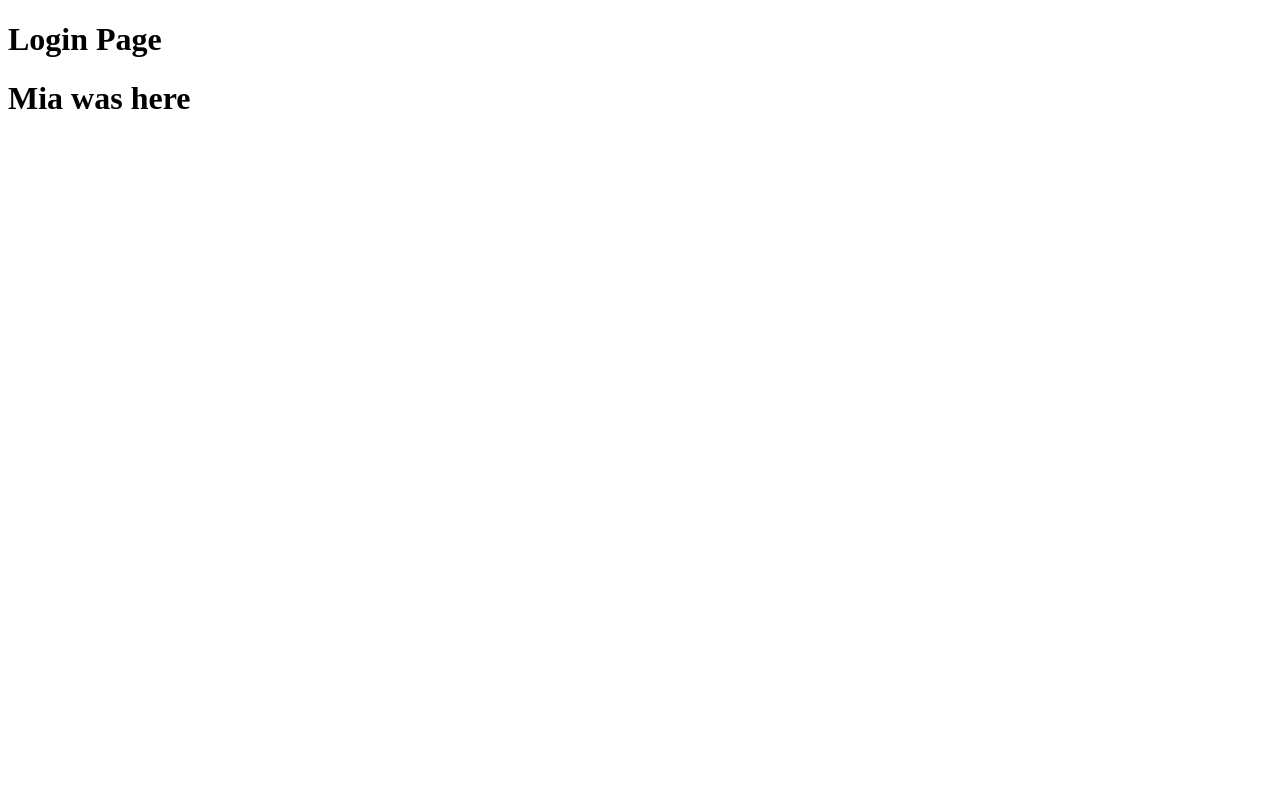
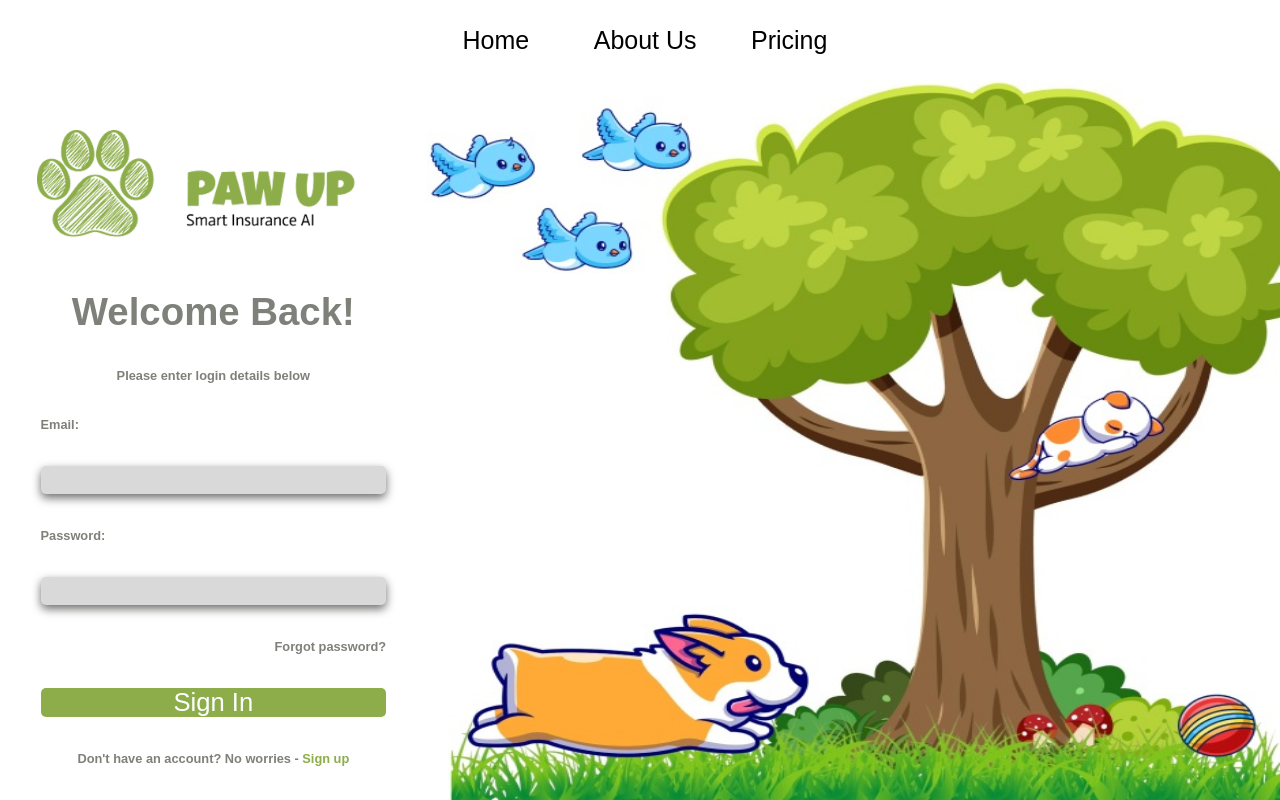
Before and after one commit to Muhammad-Deen/Paw_Up_Frontend, a plain HTML site: page Paw_Up_webpages/login.html in a window 1280 px wide. Drawn offline with Linux system fonts and the light colour scheme.

Commit message:
Doing Login Page

```diff
--- /dev/null
+++ b/CSS/LoginPage.css
@@ -0,0 +1,162 @@
+*{
+    margin: 0;
+    padding: 0;
+    box-sizing: border-box;
+    font-family: Arial, Helvetica, sans-serif;
+}
+
+.body{
+    height: 100vh;
+    display: flex;
+}
+
+.navigation {
+    display: flex;
+    align-items: center;
+    justify-content: center;
+    align-items: center;
+    height: 10vh;
+}
+
+.ul li a {
+    text-decoration: none;
+    color: inherit;
+    padding: 10px;
+}
+
+.ul li a:hover {
+    color:#8CAD4A
+}
+
+.logo {
+    width: 100%;
+    margin: 2vh;
+}
+
+.picture {
+    width: auto;
+    height: 90vh;
+    object-fit: fill;
+}
+
+.navigation ul li {
+    display: inline-block;
+    list-style: none;
+    margin: 10px 15px;
+    font-size: 25px;
+    padding: 10px
+}
+
+.row {
+    display: flex;
+    flex-direction: row;
+    justify-content: center;
+    align-items: center;
+}
+
+.col-left{
+    flex: 1;
+    justify-content: center;
+    align-items: center;
+}
+
+.col-right{
+    flex: 2;
+    justify-content: center;
+    align-items: center;
+}
+
+.details-left{
+    display: flex;
+    flex-direction: column;
+    height: 90vh;
+    align-items: flex-start;
+    justify-content: space-evenly;
+    width: 90%;
+    margin-left: 5%;
+
+}
+
+.picture-right{
+    display: flex;
+    flex-direction: column;
+    width: 100%;
+    height: auto;
+}
+
+.main-header{
+    color: #7E817A;
+    font: sans-serif;
+    font-weight: bold;
+    font-size: 3vw;
+    text-align: center;
+    width: 100%;
+}
+
+.sub-heading{
+    color: #7E817A;
+    font: sans-serif;
+    font-size: 1vw;
+    text-align: center;
+    width: 100%;
+}
+
+.sub-heading-forgot{
+    color: #7E817A;
+    font: sans-serif;
+    font-size: 1vw;
+    text-align: right;
+    width: 95%;
+}
+
+.user-text{
+    color: #7E817A;
+    font: sans-serif;
+    font-size: 1vw;
+    text-align: left;
+    width: 100%;
+    margin-left: 5%;
+}
+
+.user-area{
+    background-color: #D9D9D9;
+    font: sans-serif;
+    font-size: 1vw;
+    margin-left: 5%;
+    text-align: left;
+    width: 90%;
+    resize: none;
+    box-shadow: 0px 4px 10px #6d6e6c;
+    border-radius: 5px;
+    border: none;
+    outline: none;
+    padding: 0.5em;
+}
+
+.button {
+    background-color: #8CAD4A;
+    color: white;
+    font: sans-serif;
+    font-size: 2vw;
+    margin-left: 5%;
+    text-align: center;
+    width: 90%;
+    border-radius: 5px;
+    border: none;
+    transition: background-color 0.3s ease;
+
+}
+
+.button:hover {
+    background-color: #73963a;
+    cursor: pointer;
+}
+
+.sub-heading a {
+    color: #8CAD4A;
+    text-decoration: none;
+  }
+
+  .sub-heading a:hover {
+    text-decoration: underline;
+  }
--- a/Paw_Up_webpages/login.html
+++ b/Paw_Up_webpages/login.html
@@ -4,9 +4,44 @@
     <meta charset="UTF-8">
     <meta name="viewport" content="width=device-width, initial-scale=1.0">
     <title>Login</title>
+    <link rel="stylesheet" href ="/CSS/LoginPage.css">
 </head>
 <body>
-    <h1>Login Page</h1>
-    <h1>Mia was here</h1>
+
+    <div>
+        <nav class="navigation">
+            <ul class="ul">
+                <li><a href="homepage.html">Home</a></li>
+                <li>About Us</li>
+                <li>Pricing</li>
+            </ul>
+        </nav>
+    </div>
+
+    <div class = "row">
+
+        <div class = "col-left">
+            <div class ="details-left">
+                <img src="/assets/Logo.png"  class="logo"/>
+                <h1 class = "main-header"> Welcome Back!</h1>
+                <h2 class ="sub-heading"> Please enter login details below </h2>
+                <h2 class ="user-text"> Email: </h2>
+                <input class ="user-area" name="email"></input>
+                <h2 class ="user-text"> Password: </h2>
+                <input type="password" class ="user-area"></textarea>
+                <h2 class="sub-heading-forgot"> Forgot password?</h2>
+                <button class ="button"> Sign In</button>
+                <h2 class ="sub-heading">
+                    Don't have an account? No worries - <a href="signup.html">Sign up</a>
+                </h2>
+            </div>
+        </div>
+        <div class = "col-right">
+            <div class = "picture-right">
+                <img src="/assets/loginPage.png" class="picture"/>
+            </div>
+        </div>
+    </div>
+
 </body>
 </html>
```
Also changed, not shown: assets/loginPage.png (added).
